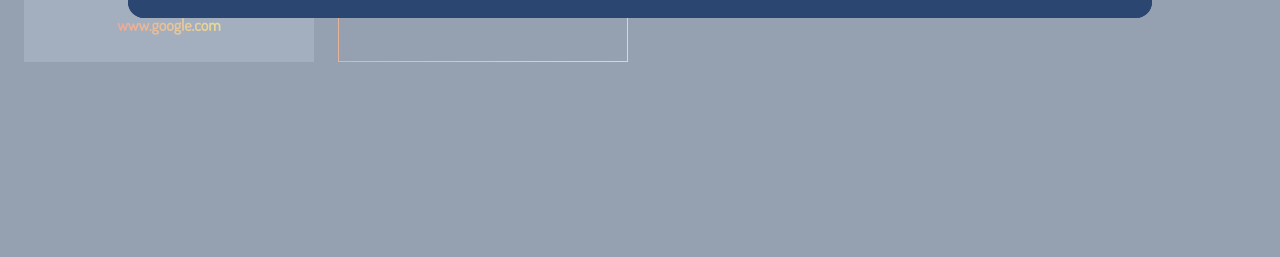
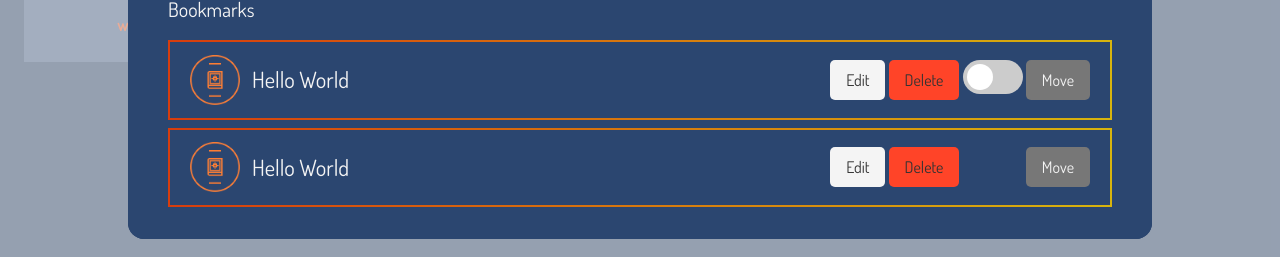
Before and after one commit to murtaza135/Bookmarker, a website built with webpack: page dist/index.html in a window 1280 px wide. Shown: the part 450-707 px from the top of the page. Built offline with nearby package versions, Linux system fonts and the light colour scheme.

Commit message:
added some markup and styling for bookmarks-list-element in settings modal

```diff
--- a/scss/_components.scss
+++ b/scss/_components.scss
@@ -264,6 +264,46 @@
     }
 }
 
+.bookmarks-list-element {
+    display: flex;
+    justify-content: space-between;
+    align-items: center;
+    justify-items: center;
+    text-align: center;
+    border: 2px solid $light-color;
+    border-image: linear-gradient(to right, $secondary-color, $tertiary-color);
+    border-image-slice: 1;
+    padding: 0.8rem 1.25rem;
+    margin-bottom: 0.5rem;
+    overflow-y: auto;
+
+    .bookmark-info {
+        display: flex;
+        justify-content: start;
+        align-items: center;
+        justify-items: center;
+        text-align: center;
+
+        img {
+            width: 50px;
+            height: 50px;
+        }
+
+        h1 {
+            padding: 0;
+            margin: 0 0 0 0.75rem;
+            font-weight: normal;
+            font-size: 1.4rem;
+        }
+    }
+
+    .bookmark-buttons {
+        .btn {
+            padding: 0.5rem 1rem;
+        }
+    }
+}
+
 
 // Modal
 .modal {
--- a/scss/_my_utilities.scss
+++ b/scss/_my_utilities.scss
@@ -196,6 +196,24 @@
         background: $light-color;
         color: set-text-color($light-color);
     }
+
+    &-success {
+        @extend %btn-shared;
+        background: $success-color;
+        color: set-text-color($success-color);
+    }
+
+    &-warning {
+        @extend %btn-shared;
+        background: $warning-color;
+        color: set-text-color($warning-color);
+    }
+
+    &-danger {
+        @extend %btn-shared;
+        background: $danger-color;
+        color: set-text-color($danger-color);
+    }
 }
 
 .btn-l {
@@ -214,6 +232,70 @@
     width: 100%;
 }
 
+.btn-toggle {
+    position: relative;
+    display: inline-block;
+    width: 60px;
+    height: 34px;
+    background: transparent;
+    color: transparent;
+
+    input {
+        opacity: 0;
+        width: 0;
+        height: 0;
+    }
+
+    .slider {
+        position: absolute;
+        cursor: pointer;
+        top: 0;
+        left: 0;
+        right: 0;
+        bottom: 0;
+        background-position: -70px 0;
+        background-color: #ccc;
+        background-repeat: repeat-y;
+        background-image: linear-gradient(to right, $secondary-color, $tertiary-color);
+        -webkit-transition: all 0.5s;
+        transition: all 0.5s;
+
+        &::before {
+            position: absolute;
+            content: "";
+            height: 26px;
+            width: 26px;
+            left: 4px;
+            bottom: 4px;
+            background-color: white;
+            -webkit-transition: all 0.4s;
+            transition: all 0.4s;
+        }
+
+        &.round {
+            border-radius: 34px;
+
+            &::before {
+                border-radius: 50%;
+            }
+        }
+    }
+
+    input:checked + .slider {
+        background-position: 0 0;
+    }
+
+    input:focus + .slider {
+        box-shadow: 0 0 1px #2196F3;
+    }
+
+    input:checked + .slider:before {
+        -webkit-transform: translateX(26px);
+        -ms-transform: translateX(26px);
+        transform: translateX(26px);
+    }
+}
+
 *[class^="btn-"]:hover {
     opacity: 75%;
 }
--- a/scss/_style.scss
+++ b/scss/_style.scss
@@ -251,7 +251,6 @@ p {
                         @extend .box;
                         height: 100px;
                         width: 75px;
-                        border-radius: 0.85rem;
                         font-size: 2.5rem;
                         margin-left: 0.5rem
                     }
@@ -260,7 +259,6 @@ p {
                         @extend .box;
                         height: 60px;
                         width: 80px;
-                        border-radius: 0.85rem;
                         font-size: 1.7rem;
                     }
 
@@ -268,7 +266,6 @@ p {
                         @extend .box;
                         height: 55px;
                         width: 55px;
-                        border-radius: 0.75rem;
                         font-size: 1.5rem;
                     }
 
@@ -276,14 +273,20 @@ p {
                         @extend .box;
                         height: 35px;
                         width: 40px;
-                        border-radius: 0.65rem;
                         font-size: 1rem;
                     }
                 }
             }
 
             .bookmarks-list {
-
+                width: 100%;
+                height: 100%;
+                display: flex;
+                flex-direction: column;
+                justify-content: start;
+                align-items: center;
+                justify-items: center;
+                text-align: center;
             }
         }
     }
```
Also changed, not shown: dist/css/main.css, dist/index.html.
